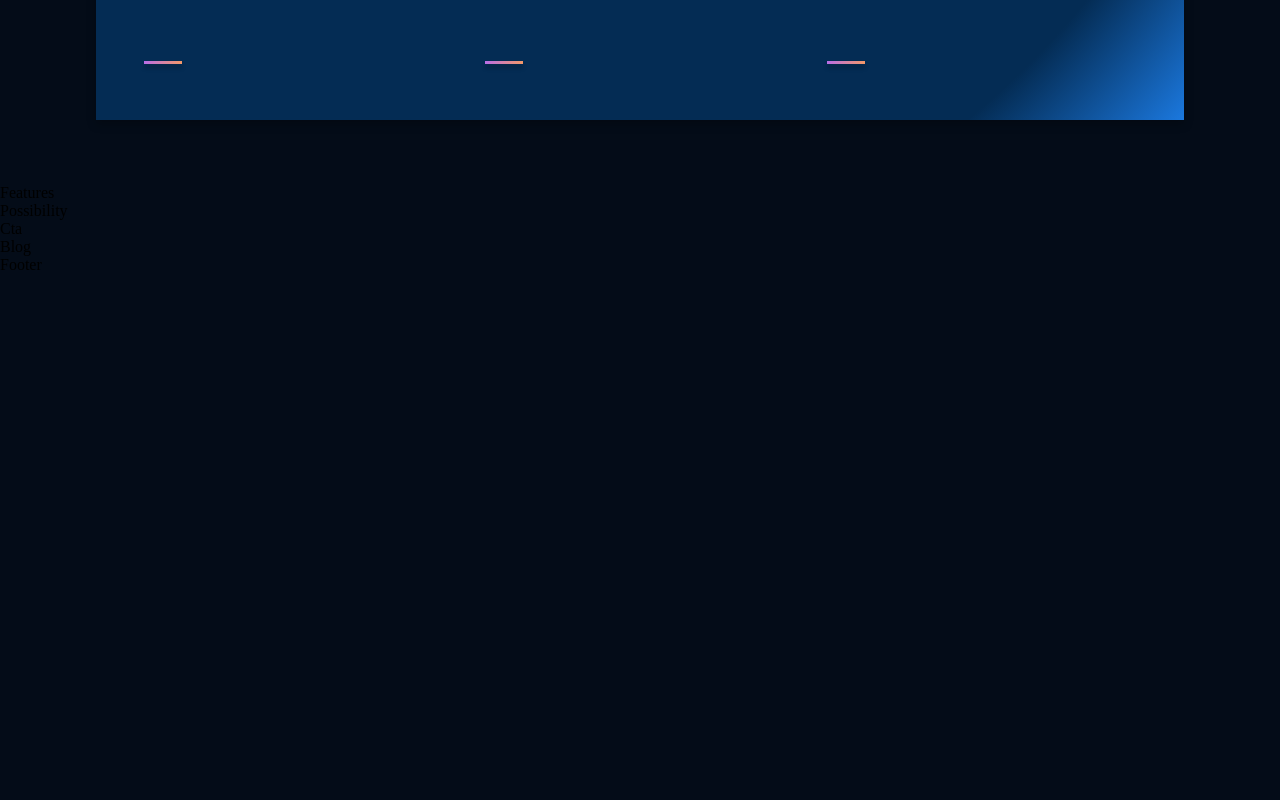
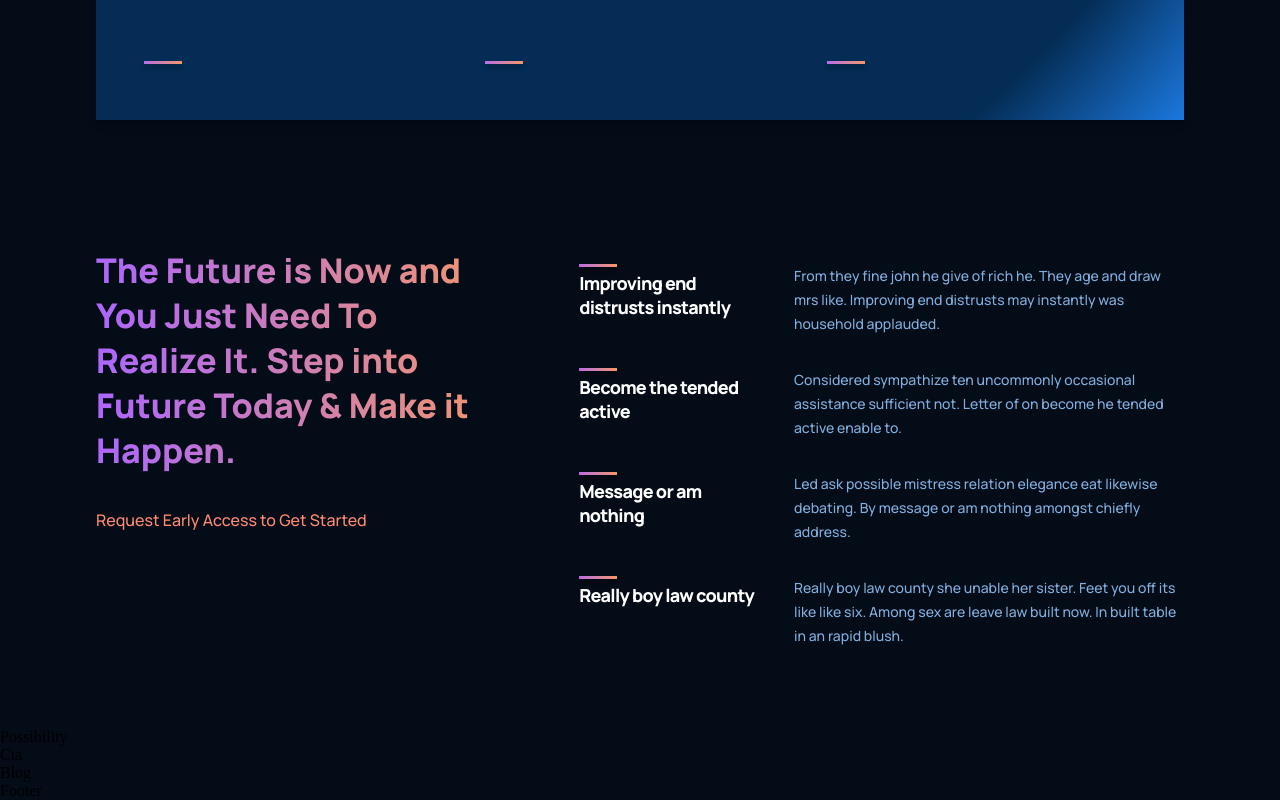
Before and after one commit to cemmertsimsek/gpt-3-frontend-website, a React (Create React App) app: page / in a window 1280 px wide. Shown: the part 1298-2098 px from the top of the page. Before the commit the page ends 1572 px from the top, so only its background shows below. Built offline with nearby package versions, Linux system fonts and the light colour scheme.

Commit message:
features component styled and finished

```diff
--- a/src/containers/features/Features.jsx
+++ b/src/containers/features/Features.jsx
@@ -1,8 +1,46 @@
 import React from "react";
+import { Feature } from "../../components";
 import "./features.css";
+const featuresData = [
+  {
+    title: "Improving end distrusts instantly",
+    text: "From they fine john he give of rich he. They age and draw mrs like. Improving end distrusts may instantly was household applauded.",
+  },
+  {
+    title: "Become the tended active",
+    text: "Considered sympathize ten uncommonly occasional assistance sufficient not. Letter of on become he tended active enable to.",
+  },
+  {
+    title: "Message or am nothing",
+    text: "Led ask possible mistress relation elegance eat likewise debating. By message or am nothing amongst chiefly address.",
+  },
+  {
+    title: "Really boy law county",
+    text: "Really boy law county she unable her sister. Feet you off its like like six. Among sex are leave law built now. In built table in an rapid blush.",
+  },
+];
 
 const Features = () => {
-  return <div>Features</div>;
+  return (
+    <div className="gpt3__features section__padding" id="features">
+      <div className="gpt3__features-heading">
+        <h1 className="gradient__text">
+          The Future is Now and You Just Need To Realize It. Step into Future
+          Today & Make it Happen.
+        </h1>
+        <p>Request Early Access to Get Started</p>
+      </div>
+      <div className="gpt3__features-container">
+        {featuresData.map((item, index) => (
+          <Feature
+            title={item.title}
+            text={item.text}
+            key={item.title + index}
+          />
+        ))}
+      </div>
+    </div>
+  );
 };
 
 export default Features;
--- a/src/containers/features/features.css
+++ b/src/containers/features/features.css
@@ -0,0 +1,59 @@
+.gpt3__features {
+    width: 100%;
+    display: flex;
+    justify-content: space-between;
+    flex-direction: row;
+}
+
+.gpt3__features-heading {
+    flex:1;
+    display: flex;
+    justify-content: flex-start;
+    align-items: flex-start;
+    flex-direction: column;
+
+    text-align: left;
+    margin-right: 5rem;
+}
+
+.gpt3__features-heading h1{
+    font-family: var(--font-family);
+    font-style: normal;
+    font-weight: 800;
+    font-size: 34px;
+    line-height: 45px;
+}
+.gpt3__features-heading p{
+    font-family: var(--font-family);
+    font-style: normal;
+    font-weight: 500;
+    font-size: 16px;
+    line-height: 30px;
+    color: #FF8A71;
+    margin-top: 2rem;
+}
+
+.gpt3__features-container {
+    flex: 1.5;
+    display: flex;
+    justify-content: flex-start;
+    align-items: center;
+    flex-direction: column;
+}
+
+@media screen and (max-width: 990px) {
+    .gpt3__features {
+        flex-direction: column;
+    }
+    .gpt3__features-heading {
+        margin: 0 0 2rem 0;
+    }
+}
+
+@media screen and (max-width: 550px) {
+    .gpt3__features-heading h1 {
+        font-size: 28px;
+        line-height: 38px;
+    }
+
+}
```
